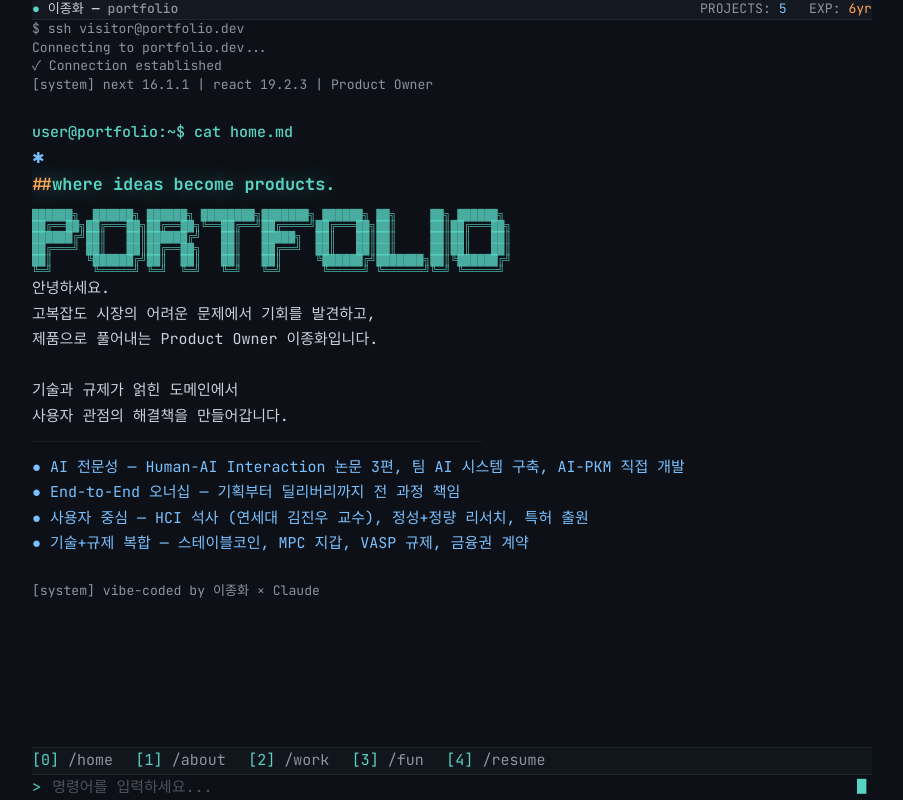
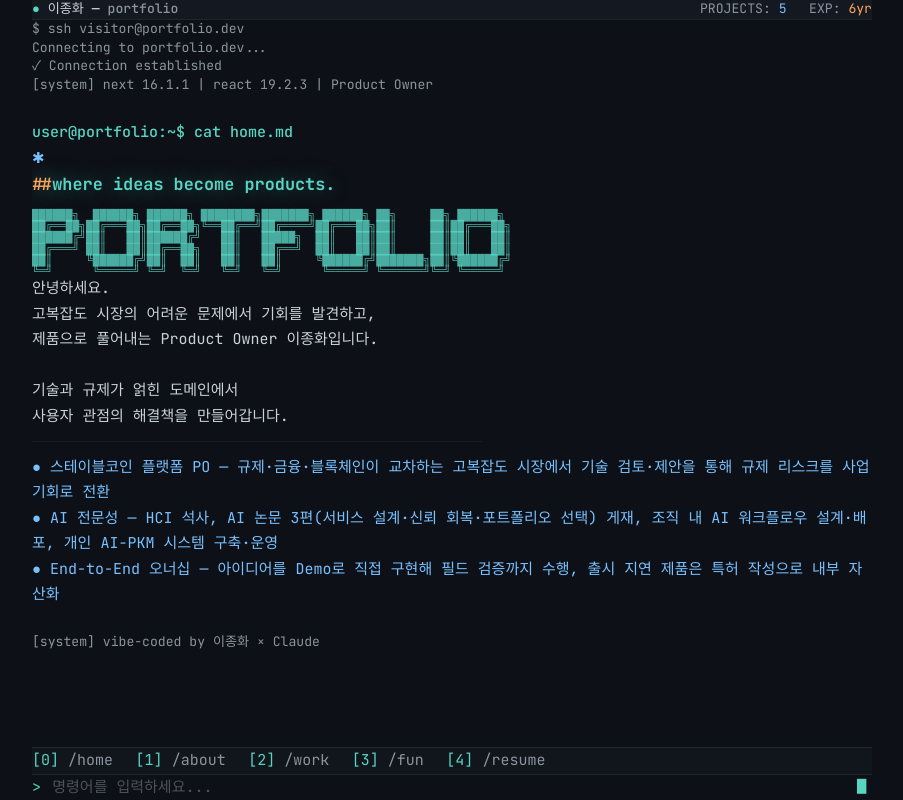
Before and after one commit to DinN0000/example_02, a Next.js app: page / in a window 1280 px wide. Shown: the whole page, without its empty margins (188-1091 px from the left). Built offline with nearby package versions, Linux system fonts and the light colour scheme.

Commit message:
highlights 개선: 스테이블코인 PO, AI 전문성, E2E 오너십 3가지로 재구성

```diff
--- a/src/data/portfolio.ts
+++ b/src/data/portfolio.ts
@@ -36,10 +36,9 @@ export const portfolio = {
       "사용자 관점의 해결책을 만들어갑니다.",
     ],
     highlights: [
-      "● AI 전문성 — Human-AI Interaction 논문 3편, 팀 AI 시스템 구축, AI-PKM 직접 개발",
-      "● End-to-End 오너십 — 기획부터 딜리버리까지 전 과정 책임",
-      "● 사용자 중심 — HCI 석사 (연세대 김진우 교수), 정성+정량 리서치, 특허 출원",
-      "● 기술+규제 복합 — 스테이블코인, MPC 지갑, VASP 규제, 금융권 계약",
+      "● 스테이블코인 플랫폼 PO — 규제·금융·블록체인이 교차하는 고복잡도 시장에서 기술 검토·제안을 통해 규제 리스크를 사업 기회로 전환",
+      "● AI 전문성 — HCI 석사, AI 논문 3편(서비스 설계·신뢰 회복·포트폴리오 선택) 게재, 조직 내 AI 워크플로우 설계·배포, 개인 AI-PKM 시스템 구축·운영",
+      "● End-to-End 오너십 — 아이디어를 Demo로 직접 구현해 필드 검증까지 수행, 출시 지연 제품은 특허 작성으로 내부 자산화",
     ],
   },
 
```
